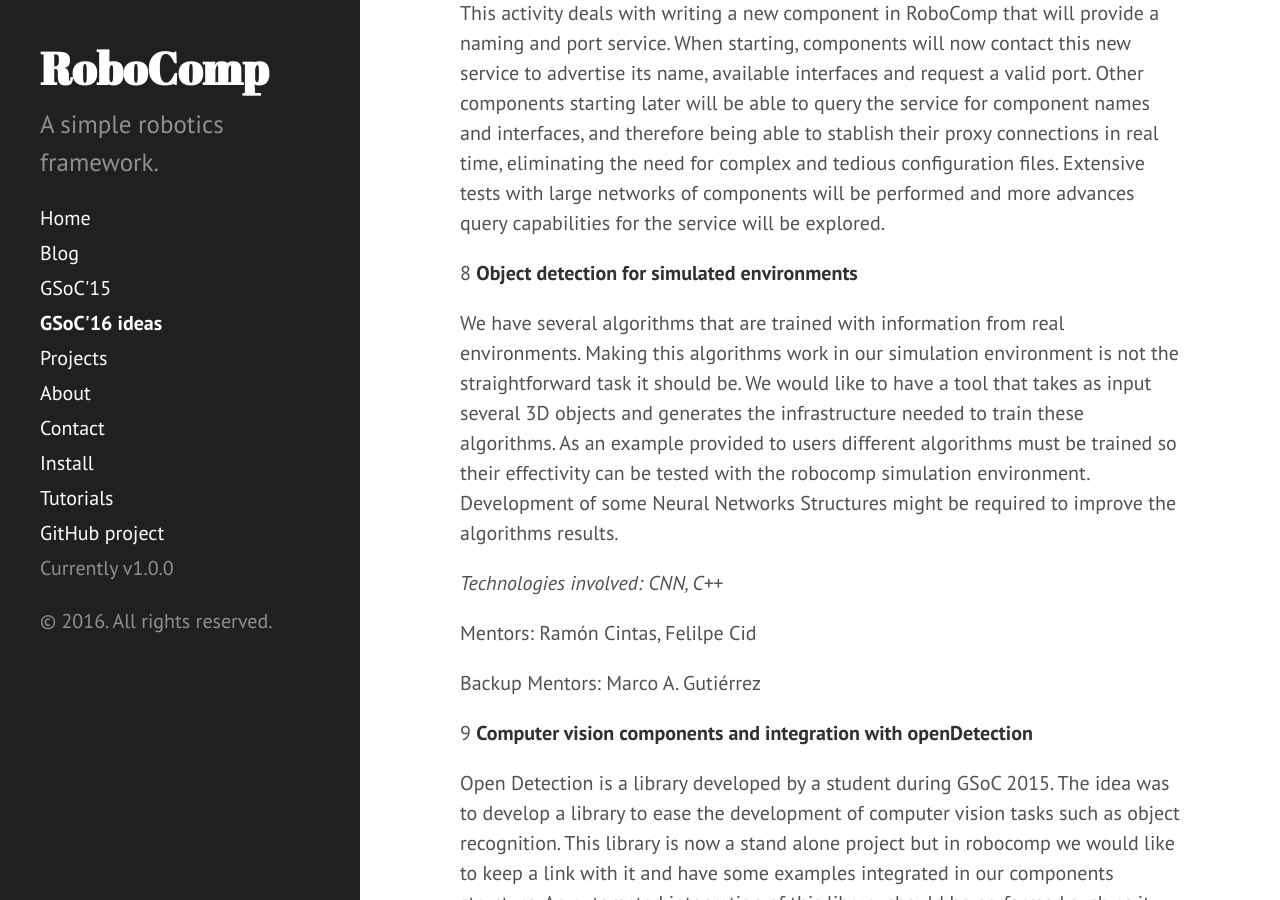
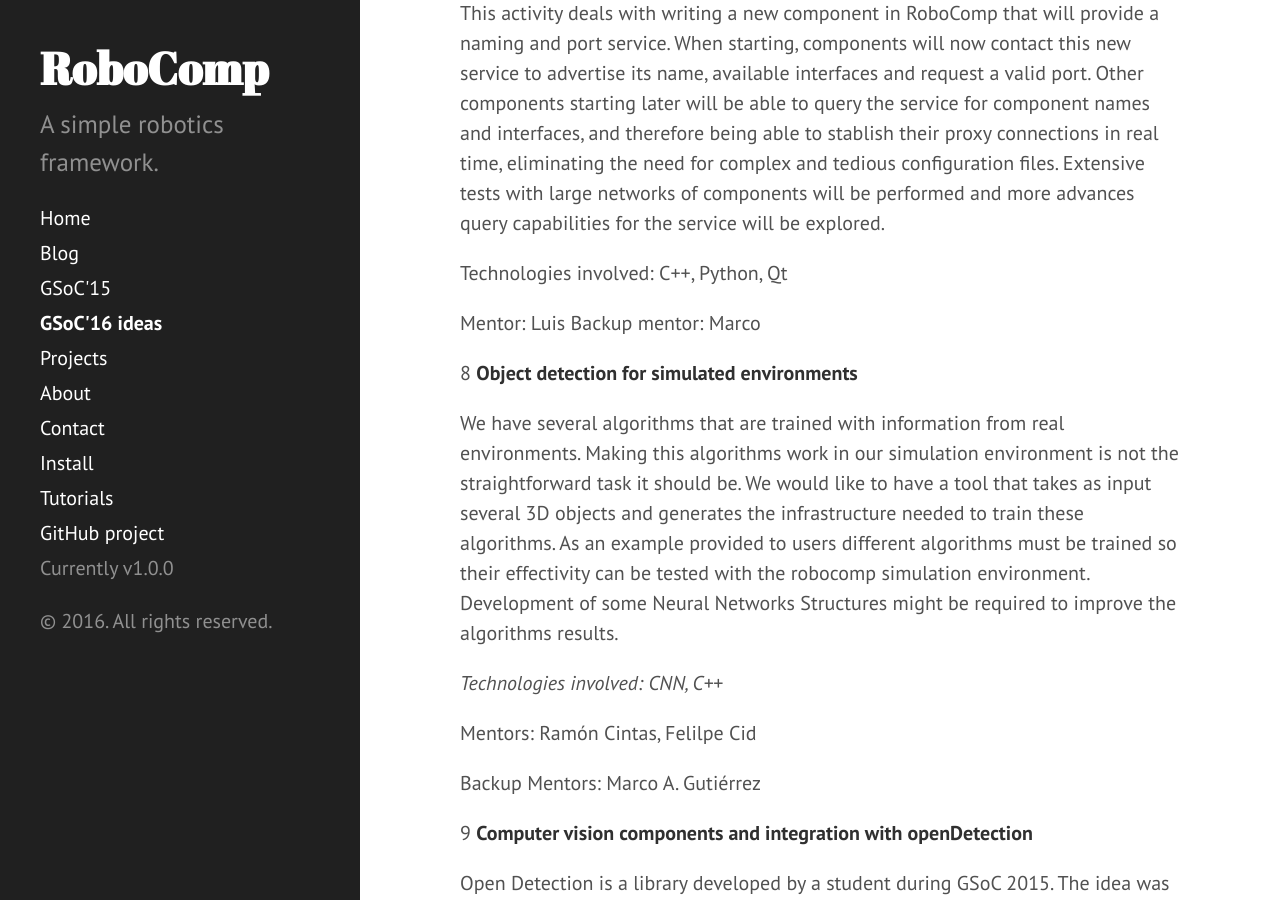
Before and after one commit to robocomp/website, a Jekyll site: the page built from GSoC_2016.md, in a window 1280 px wide and 900 px high, scrolled down 3792 px. Built offline with Jekyll 4.4.1, drawn with Linux system fonts in a browser that asks for light colours; Markdown is read by kramdown in place of the engine named in the settings.

Commit message:
Update GSoC_2016.md

```diff
--- a/GSoC_2016.md
+++ b/GSoC_2016.md
@@ -75,6 +75,10 @@
 This activity deals with writing a new component in RoboComp that will provide a naming and port service. When starting, components will now contact this new service to advertise its name, available interfaces and request a valid port. Other components starting later will be able to query the service for component names and interfaces, and therefore being able to stablish their proxy connections in real time, eliminating the need for complex and tedious configuration files.
 Extensive tests with large networks of components will be performed and more advances query capabilities for the service will be explored.
 
+Technologies involved:  C++, Python, Qt
+
+Mentor: Luis
+Backup mentor: Marco
 
 8 **Object detection for simulated environments**
 
```
